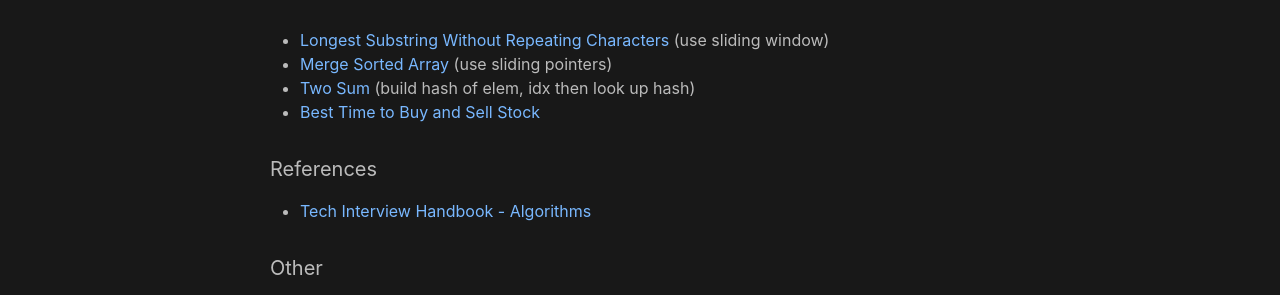
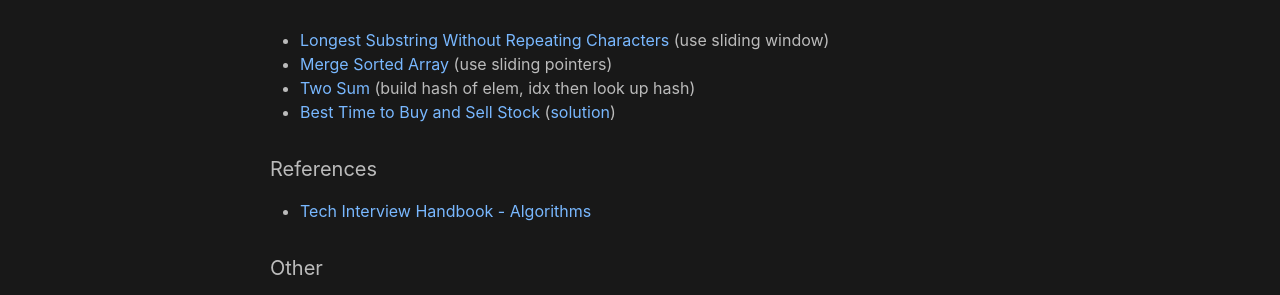
Before and after one commit to analytiq-hub/sigagent.github.io, a Jekyll site: the page built from engineering_skills/array.md, in a window 1280 px wide. Shown: the part 142-437 px from the top of the page. Built offline with Jekyll 4.4.1, drawn with Linux system fonts in a browser that asks for light colours; a script that is not in the unit is left out.

Commit message:
*** empty log message ***

```diff
--- a/engineering_skills/array.md
+++ b/engineering_skills/array.md
@@ -7,7 +7,7 @@ mathjax: true
 * [Longest Substring Without Repeating Characters](https://leetcode.com/problems/longest-substring-without-repeating-characters/) (use sliding window)
 * [Merge Sorted Array](https://leetcode.com/problems/merge-sorted-array/) (use sliding pointers)
 * [Two Sum](https://leetcode.com/problems/two-sum/) (build hash of elem, idx then look up hash)
-* [Best Time to Buy and Sell Stock](https://leetcode.com/problems/best-time-to-buy-and-sell-stock/)
+* [Best Time to Buy and Sell Stock](https://leetcode.com/problems/best-time-to-buy-and-sell-stock/) ([solution]())
 
 #### References
 * [Tech Interview Handbook - Algorithms](https://www.techinterviewhandbook.org/algorithms/study-cheatsheet/)
```
